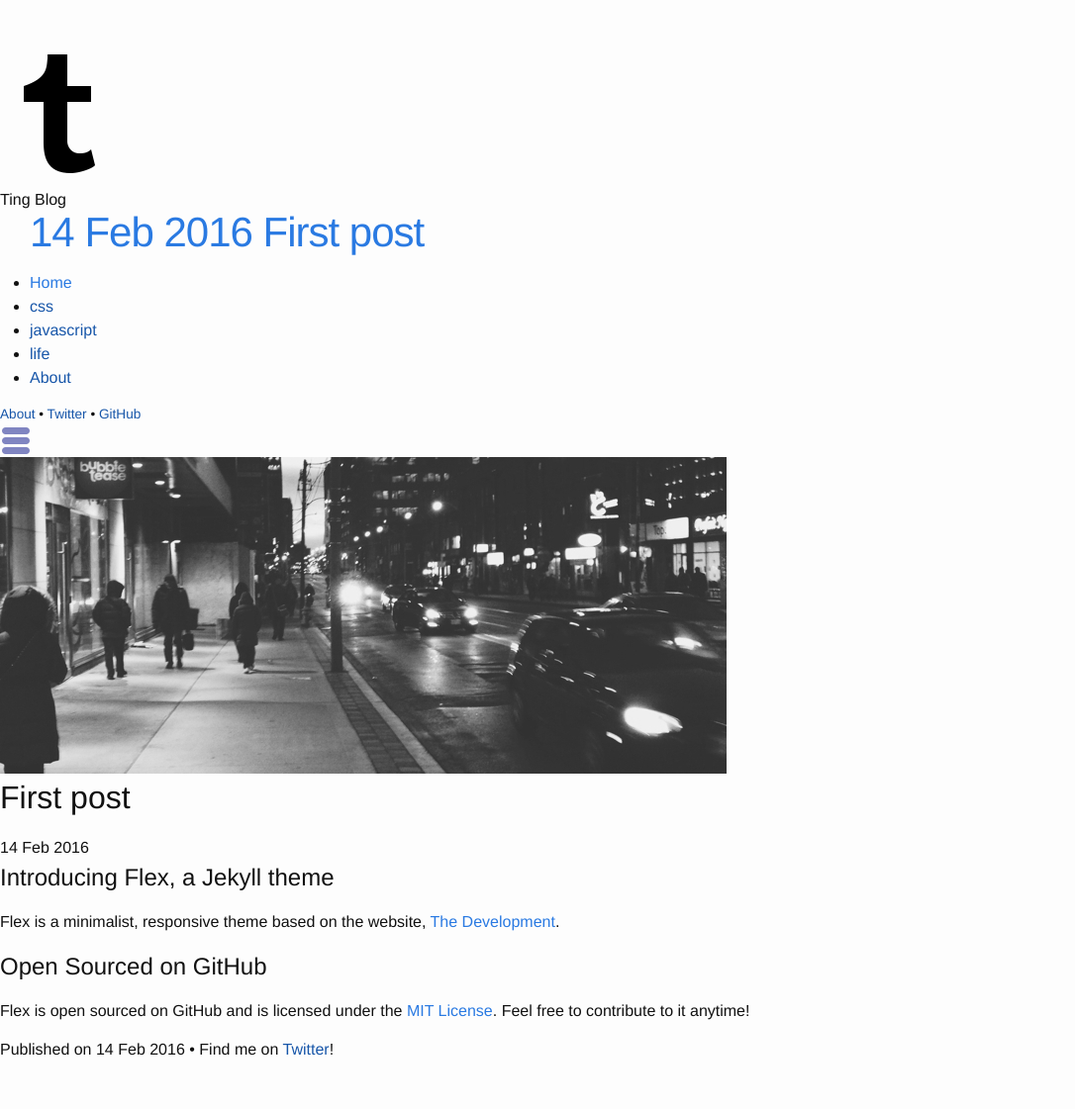
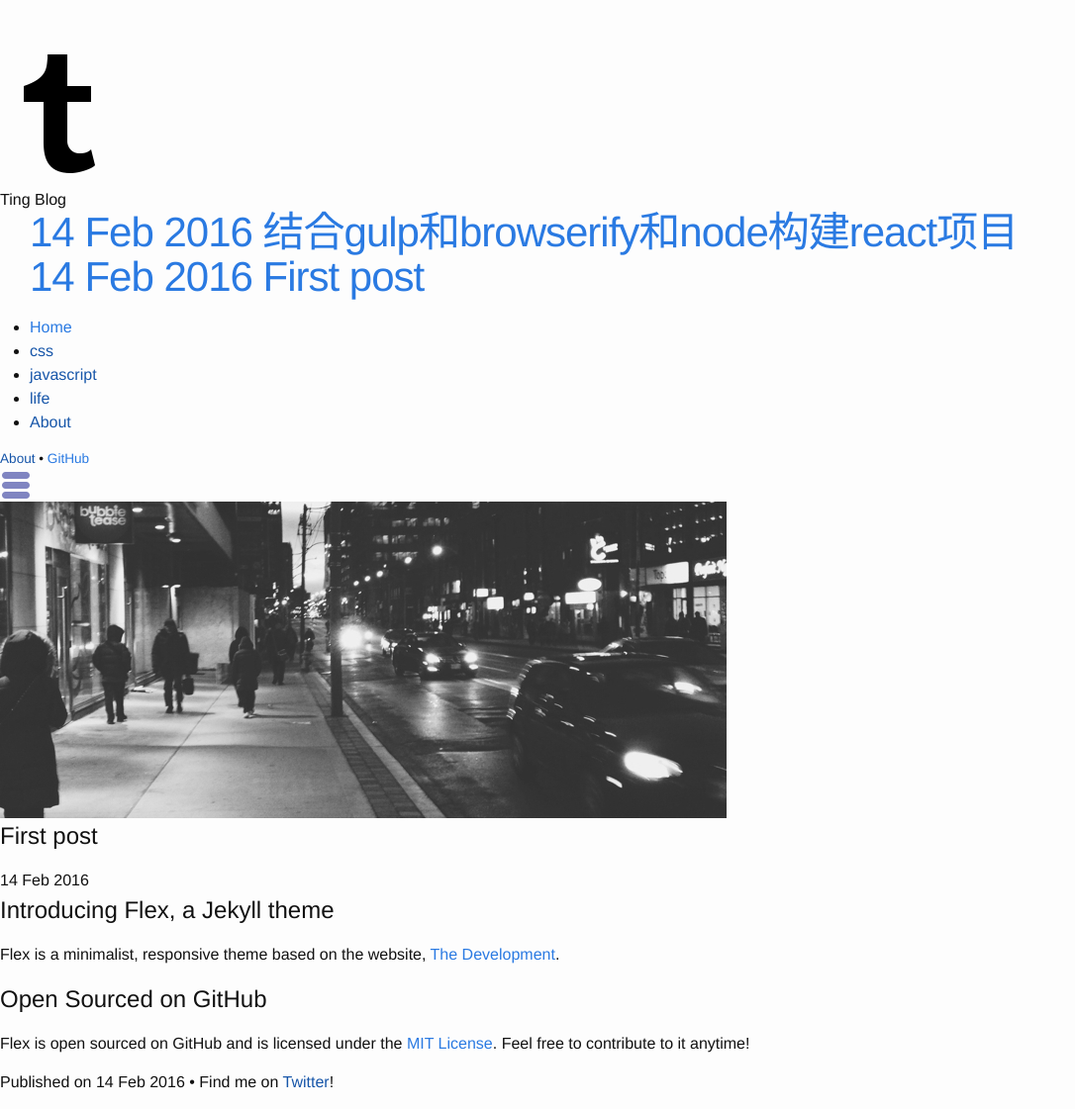
Before and after one commit to edwinna/edwinna.github.io, a Jekyll site: the page built from _posts/2016-02-14-example-post.md, in a window 1280 px wide. Shown: the whole page at 99% size, without its empty margins (0-1086 px from the left). Built offline with Jekyll 4.4.1, drawn with Linux system fonts in a browser that asks for light colours; before the commit the page ends 1088 px from its top, so only the background shows below that; some of the changed lines change nothing that is shown.

Commit message:
add new post

````diff
--- a/_includes/post.html
+++ b/_includes/post.html
@@ -7,7 +7,7 @@
       <img id="cover-photo" src="/images/{{ page.cover }}">
     </div>
     <div id="info-container">
-      <h1 id="title">{{ page.title }}</h1>
+      <h2 id="title">{{ page.title }}</h2>
       <span id="date">{{ page.date | date_to_string }}</span>
     </div>
   </div>
--- a/_layouts/default.html
+++ b/_layouts/default.html
@@ -50,8 +50,7 @@
         <div class="footer">
           <span id="footer-links">
             <a href="" class="footer-link">About</a> <span class="separator">&bull;</span>
-            <a href="" class="footer-link">Twitter</a> <span class="separator">&bull;</span>
-            <a href="" class="footer-link">GitHub</a>
+            <a href="https://github.com/edwinna" class="footer-link">GitHub</a>
           </span>
         </div>
       </div>
--- /dev/null
+++ b/_posts/2016-02-14-react-post.md
@@ -0,0 +1,187 @@
+---
+layout: post
+title: 结合gulp和browserify和node构建react项目
+cover: cover.jpg
+date:   2016-02-14 15:51:06 +0800
+categories: posts
+---
+
+刚开始只是想简单用node和gulp搭建一个react项目，简单介绍下步骤和我遇到的问题
+
+#### 准备工作
+这里我用的是express框架搭建node项目
+安装 express应用生成器
+
+`$ npm install express-generator@4 -g`
+
+express创建项目
+
+`express react-reflux-simple-todo`
+
+`cd react-reflux-simple-todo`
+
+安装依赖
+
+`npm install`
+
+#### 添加view
+
+1.添加静态文件访问的路径(不添加将无法访问public下的静态资源)
+
+`app.use('/public', express.static(path.join(__dirname, 'public')));`
+
+2.修改视图的模版引擎，默认是jade,改为html,并且添加依赖ejs
+
+`app.engine('html', require('ejs').renderFile)`
+
+3.在views目录下添加index.html
+
+```html
+<!DOCTYPE html>
+<html lang="en">
+<head>
+  <meta charset="UTF-8">
+  <title>react demo</title>
+</head>
+<body>
+    <div id="app"></div>
+    <!-- 视图渲染入口 client.js -->
+    <script src="client/client.js"></script>
+</body>
+</html>
+```
+
+#### 添加客户端js
+
+添加react依赖
+
+```javascript
+{
+  "react": "~0.14.7",
+  "react-tools": "~0.13.3",
+  "react-dom": "~0.14.7",
+}
+```
+
+1.添加client文件夹，新建client.js文件
+
+```javascript
+var React = require('react');
+var ReactDOM = require('react-dom');
+var CommentBox = React.createClass({
+  render: function() {
+    return(
+      <div>
+        Hello, world! I am a CommentBox.
+      </div>
+    );
+  }
+});
+ReactDOM.render(
+  <CommentBox />,
+  document.getElementById('app')
+);
+```
+这个时候运行项目，还需要将jsx解析成javascript，官网推荐使用reactify,下面将重点介绍
+gulp和browserfy的完美结合.
+
+#### 添加项目依赖的npm包
+在package.json里添加依赖，各个npm插件就不一一介绍，主要介绍下reactify和browserify
+
+```json
+ {
+  "browserify": "~4.2.3",
+  "reactify": "~1.1.1",
+  "gulp":"~3.9.0 ",
+  "vinyl-source-stream": "~1.1.0",
+  "gulp-rename": "~1.2.2",
+  "babelify": "~7.2.0",
+  "gulp-uglify": "~1.5.1",
+  "gulp-load-plugins": "~1.2.0",
+  "vinyl-buffer": "~1.0.0"
+}
+```
+新建gulpfile.js文件
+
+##### browserify
+![](http://i13.tietuku.com/c0c33791eacc0504.png)
+
+最早也是最有名的前端模块管理器，众所周知，非RequireJS莫属。Require.js的问题在于各种参数设置过于繁琐，不容易学习，很难完全掌握。而且，实际应用中，往往还需要在服务器端，将所有模块合并后，再统一加载，这多出了很多工作量。browserify的出现很好的弥补了requireJs这一缺陷。
+
+Browserify本身不是模块管理器，它只是能让 Node 模块跑在浏览器里，通过如下的命令将CMD格式的js直接生成能在浏览器运行的js
+
+`$ browserify test.js > bundle.js`
+
+`<script src="bundle.js"></script>`
+
+##### 在 Gulp 中使用 Browserify
+browserify有个强大的功能——transform，将各种语言进行预处理，最后打包成bundle.js,例如coffee script、jsx.
+
+看代码说事 gulpfile.js
+```javascript
+var browserify = require('browserify');
+var gulp = require('gulp');
+var uglify = require('gulp-uglify');
+var source = require('vinyl-source-stream');
+var buffer = require('vinyl-buffer');
+var reactify = require('reactify');
+
+gulp.task('browserify', function() {
+  return browserify('./src/js/app.js') //源文件路径
+    .bundle()
+    .transform(reactify)
+    .pipe(source('bundle.js')) // 将常规流转换为包含 Stream 的 vinyl 对象
+    .pipe(buffer())  //将 vinyl 对象内容中的 Stream 转换为 Buffe
+    .pipe(uglify()) //压缩处理
+    .pipe(gulp.dest('./dist/js')); //目的文件路径
+});
+
+```
+#### reactify
+reactify主要是用来转换jsx，通过browserify的transform方法，将jsx语言转换成js
+
+结合gulp,最终gulpfile.js代码如下:
+
+```javascript
+var gulp = require('gulp');
+var browserify = require('browserify');
+var reactify = require('reactify');
+var $ = require('gulp-load-plugins')();
+var source = require('vinyl-source-stream');
+var buffer = require('vinyl-buffer');
+var uglify = require('gulp-uglify');
+
+gulp.task('jsx', function(){
+    var b = browserify({
+      entries: './client/client.js',
+      debug: true,
+      external: [],
+      standalone: 'POP',
+      cache: {},
+   });
+
+    b.transform(reactify);
+    return b.bundle()
+      .pipe(source('bundle.js'))
+      .pipe(buffer())
+      .pipe($.uglify())
+      .pipe(gulp.dest('./public/build/'));
+});
+
+```
+修改下index.html文件,引入bundle.js
+
+`<script src="../public/build/bundle.js"></script>`
+
+package.json文件添加scripts
+```
+"scripts": {
+  "prestart": "npm run-script build",
+  "build": "gulp jsx",
+  "start": "node ./bin/www"
+}
+```
+#### 运行项目
+`npm install`
+`npm start`
+打开浏览器访问[http://localhost:3000/](http://localhost:3000/)
````
